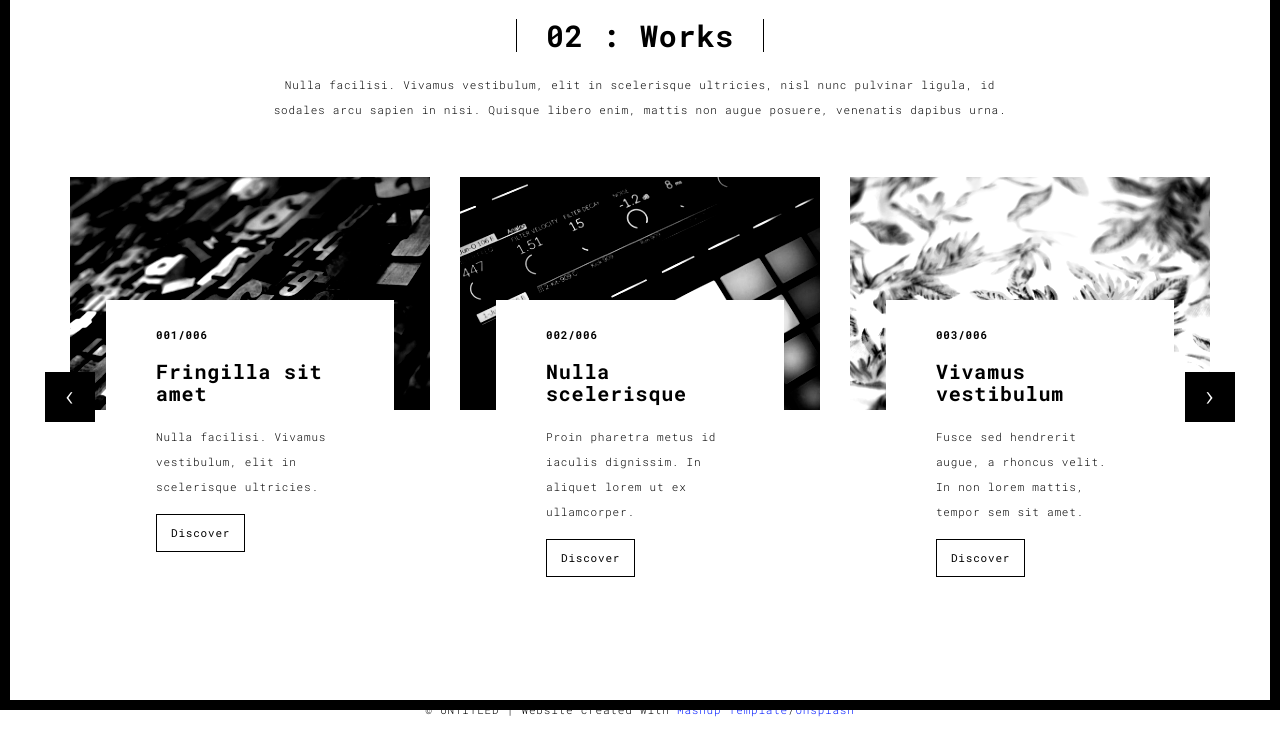
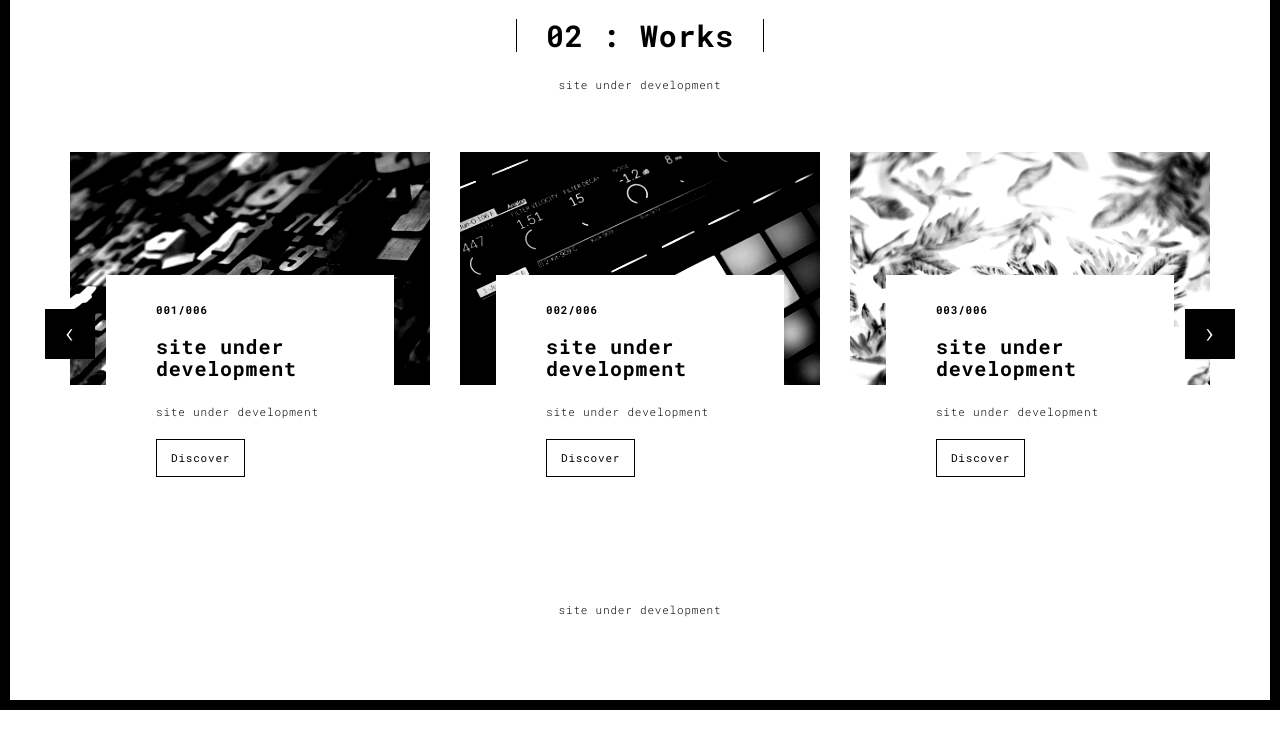
Before and after one commit to Attupatil/portfolio, a Flask app: page /works.html in a window 1280 px wide. Shown: the part 90-837 px from the top of the page. After the commit the page ends 800 px from the top, so only its background shows below. Run offline with Flask 2, Linux system fonts and the light colour scheme; some libraries are stand-ins or nearby versions.

Commit message:
Added/Upgraded

```diff
--- a/server.py
+++ b/server.py
@@ -11,12 +11,7 @@ def my_home():
 def html_page(page_name):
 	return render_template(page_name)
 
-def write_to_file(data):
-	with open('database.txt', mode='a') as database:
-		email = data["email"]
-		subject = data["subject"]
-		message = data["message"]
-		file = database.write(f'\n{email},{subject},{message}')
+
 
 def write_to_csv(data):
 	with open('database.csv', newline='', mode='a') as database2:
--- a/static/script.js
+++ /dev/null
@@ -1 +0,0 @@
-console.log('hiiiiii')
--- a/static/style.css
+++ /dev/null
@@ -1,3 +0,0 @@
-body {
-	background-color: green
-}
--- a/templates/components.html
+++ b/templates/components.html
@@ -13,7 +13,7 @@
   <meta name="msapplication-tap-highlight" content="no">
 
   <link rel="apple-touch-icon" sizes="180x180" href="./assets/apple-icon-180x180.png">
-  <link href="./assets/favicon.ico" rel="icon">
+  <link href="./assets/favicon-32x32.png" rel="icon">
 
   <title>Atharva Patil | portfolio</title>
 
--- a/templates/thankyou.html
+++ b/templates/thankyou.html
@@ -13,7 +13,7 @@
   <meta name="msapplication-tap-highlight" content="no">
 
   <link rel="apple-touch-icon" sizes="180x180" href="./static/assets/apple-icon-180x180.png">
-  <link href="./static/assets/favicon.ico" rel="icon">
+  <link href="./static/assets/favicon-32x32.png" rel="icon">
 
   <title>Atharva Patil | portfolio</title>
 
@@ -74,7 +74,7 @@
   <div class="container">
     <div class="row">
       <div class="col-xs-12">
-        <p>© UNTITLED | Website created with <a href="http://www.mashup-template.com/" title="Create website with free html template">Mashup Template</a>/<a href="https://www.unsplash.com/" title="Beautiful Free Images">Unsplash</a></p>
+        <p> ©Atharva Ashok Patil</p>
       </div>
     </div>
   </div>
--- a/templates/works.html
+++ b/templates/works.html
@@ -13,7 +13,7 @@
   <meta name="msapplication-tap-highlight" content="no">
 
   <link rel="apple-touch-icon" sizes="180x180" href="./static/assets/apple-icon-180x180.png">
-  <link href="./static/assets/favicon.ico" rel="icon">
+  <link href="./static/assets/favicon-32x32.png" rel="icon">
 
   <title>Atharva Patil | portfolio</title>
 
@@ -56,7 +56,7 @@
       <div class="col-sm-8 col-sm-offset-2 section-container-spacer">
         <div class="text-center">
           <h1 class="h2">02 : Works</h1>
-          <p>Nulla facilisi. Vivamus vestibulum, elit in scelerisque ultricies, nisl nunc pulvinar ligula, id sodales arcu sapien in nisi. Quisque libero enim, mattis non augue posuere, venenatis dapibus urna.</p>
+          <p>site under development</p>
         </div>
       </div>
 
@@ -74,8 +74,8 @@
                       </a>
                       <div class="card-container card-container-lg">
                         <h4>001/006</h4>
-                        <h3>Fringilla sit amet</h3>
-                        <p>Nulla facilisi. Vivamus vestibulum, elit in scelerisque ultricies.</p>
+                        <h3>site under development</h3>
+                        <p>site under development</p>
                         <a href="./work.html" title="" class="btn btn-default">Discover</a>
                       </div>
                     </div>
@@ -85,8 +85,8 @@
                       </a>
                       <div class="card-container card-container-lg">
                         <h4>002/006</h4>
-                        <h3>Nulla scelerisque</h3>
-                        <p>Proin pharetra metus id iaculis dignissim. In aliquet lorem ut ex ullamcorper.</p>
+                        <h3>site under development</h3>
+                        <p>site under development</p>
                         <a href="./work.html" title="" class="btn btn-default">Discover</a>
                       </div>
                     </div>
@@ -96,8 +96,8 @@
                       </a>
                       <div class="card-container card-container-lg">
                         <h4>003/006</h4>
-                        <h3>Vivamus vestibulum</h3>
-                        <p>Fusce sed hendrerit augue, a rhoncus velit. In non lorem mattis, tempor sem sit amet.</p>
+                        <h3>site under development</h3>
+                        <p>site under development</p>
                         <a href="./work.html" title="" class="btn btn-default">Discover</a>
                       </div>
                     </div>
@@ -114,8 +114,8 @@
                     </a>
                     <div class="card-container">
                       <h4>004/006</h4>
-                      <h3>Nulla scelerisque</h3>
-                      <p>Proin pharetra metus id iaculis dignissim. In aliquet lorem ut ex ullamcorper.</p>
+                      <h3>site under development</h3>
+                      <p>site under development</p>
                       <a href="./work.html" class="btn btn-default">Discover</a>
                     </div>
                   </div>
@@ -125,8 +125,8 @@
                       </a>
                       <div class="card-container">
                         <h4>005/006</h4>
-                        <h3>Fringilla sit amet</h3>
-                        <p>Nulla facilisi. Vivamus vestibulum, elit in scelerisque ultricies.</p>
+                        <h3>site under development</h3>
+                        <p>site under development</p>
                         <a href="./work.html" class="btn btn-default">Discover</a>
                       </div>
                     </div>
@@ -137,8 +137,8 @@
                       </a>
                       <div class="card-container">
                         <h4>006/006</h4>
-                        <h3>Vivamus vestibulum</h3>
-                        <p>Fusce sed hendrerit augue, a rhoncus velit. In non lorem mattis, tempor sem sit amet.</p>
+                        <h3>site under development</h3>
+                        <p>site under development</p>
                         <a href="./work.html" class="btn btn-default">Discover</a>
                       </div>
                     </div>
@@ -171,7 +171,7 @@
   <div class="container">
     <div class="row">
       <div class="col-xs-12">
-        <p>© UNTITLED | Website created with <a href="http://www.mashup-template.com/" title="Create website with free html template">Mashup Template</a>/<a href="https://www.unsplash.com/" title="Beautiful Free Images">Unsplash</a></p>
+        <p>site under development</p>
       </div>
     </div>
   </div>
```
Also changed, not shown: database.csv (deleted, +0 -7 lines), templates/about.html (+10 -13 lines), templates/contact.html (+16 -10 lines), templates/index.html (+8 -5 lines), templates/robots.txt (added, +17 -0 lines), templates/work.html (+13 -12 lines), static/assets/apple-icon-180x180.png (deleted), static/assets/favicon.ico (deleted), static/assets/images/profil.png, templates/apple-touch-icon.png (added), templates/favicon-16x16.png (added), templates/favicon-32x32.png (added).
